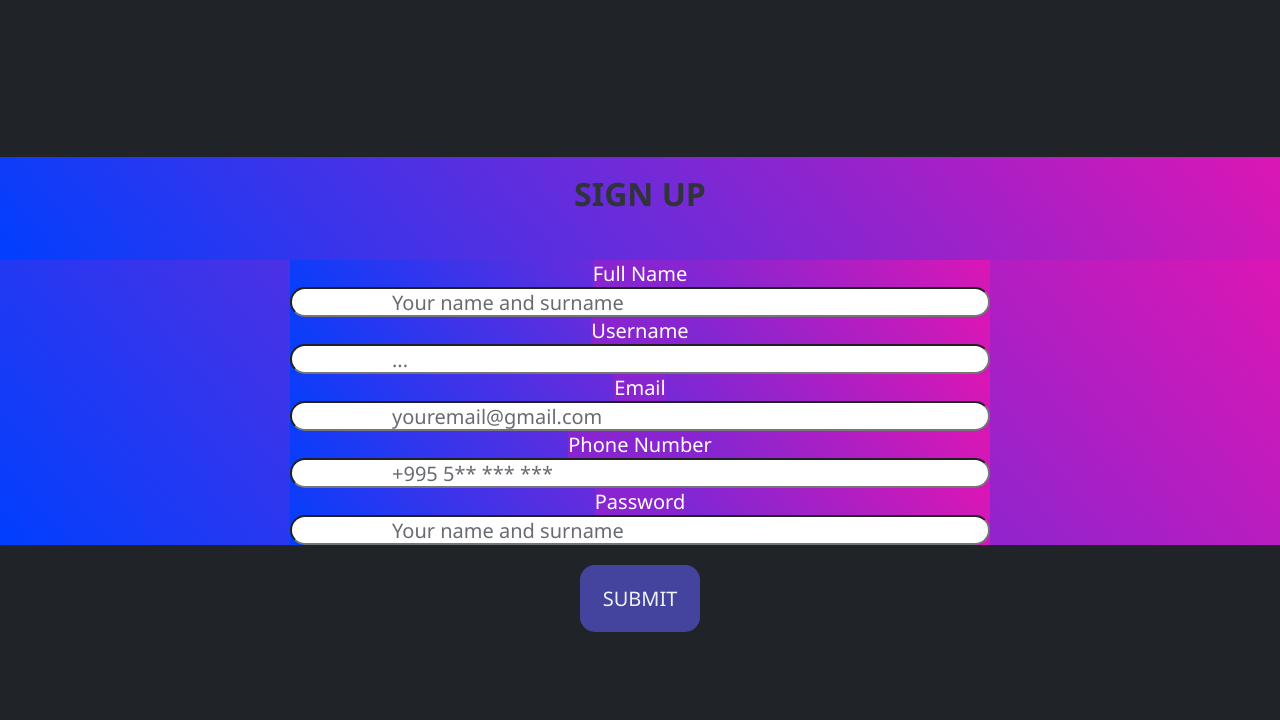
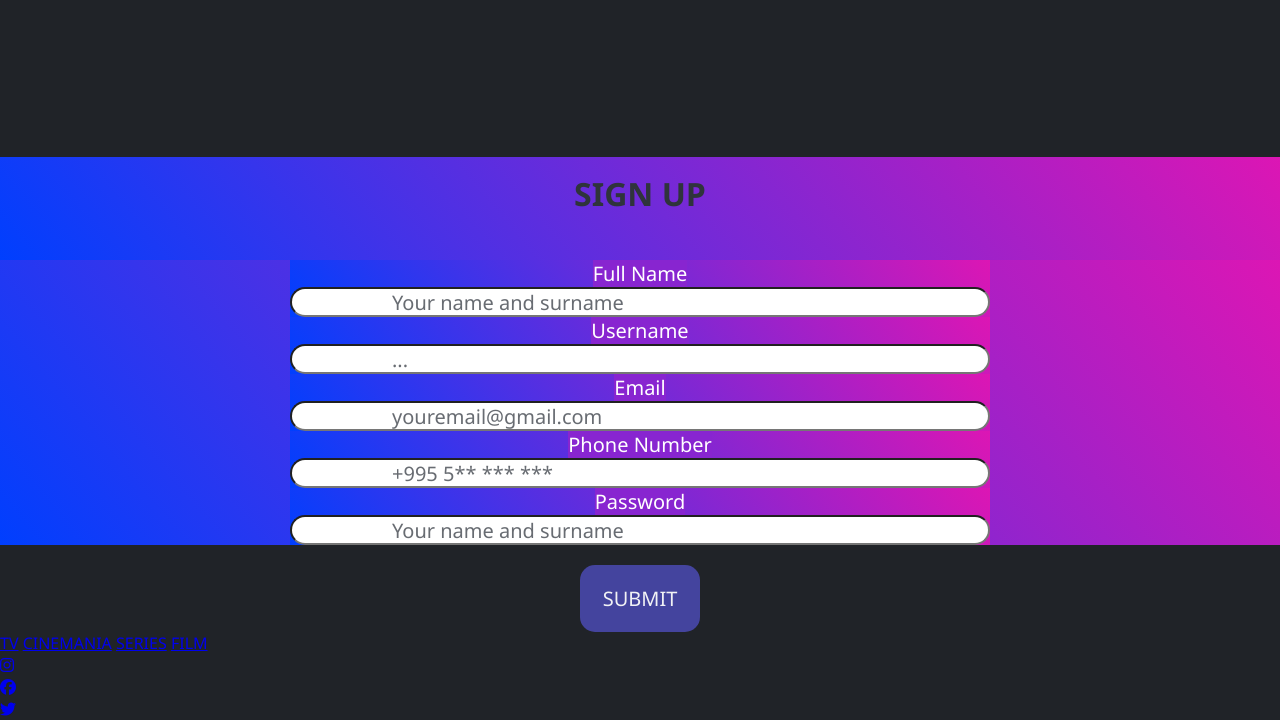
Before and after one commit to kattamiso/Movie.com, a website built with Parcel: page Movie/index.html in a window 1280 px wide. Shown: the part 1096-1816 px from the top of the page. Before the commit the page ends 1728 px from the top, so only its background shows below. Built offline with nearby package versions, Linux system fonts and the light colour scheme.

Commit message:
footer (html)

```diff
--- a/Movie/index.html
+++ b/Movie/index.html
@@ -168,8 +168,32 @@
 </form>
 
        <a href="#" class="submit">SUBMIT</a>
+</div>
 
+    <!-- footer -->
+
+<footer>
+  <div class="blue-head"></div>
+  <div class="footer-container">
+
+   <div class="column-1">
+    <a href="#" class="column-1-items">TV</a>
+    <a href="#" class="column-1-items">CINEMANIA</a>
+    <a href="#" class="column-1-items">SERIES</a>
+    <a href="#" class="column-1-items">FILM</a>
+   </div>
+
+<script src="https://kit.fontawesome.com/0abc790f91.js" crossorigin="anonymous"></script>
+
+   <div class="column-3">
+    <a href="#" class="column-3-items"><i class="fa-brands fa-instagram"></i></a>
+    <a href="#" class="column-3-items"><i class="fa-brands fa-facebook"></i></a>
+    <a href="#" class="column-3-items"><i class="fa-brands fa-twitter"></i></a>
+   </div>
+
+  </div>
 </div>
+
 
 </body>
 </html>
```
